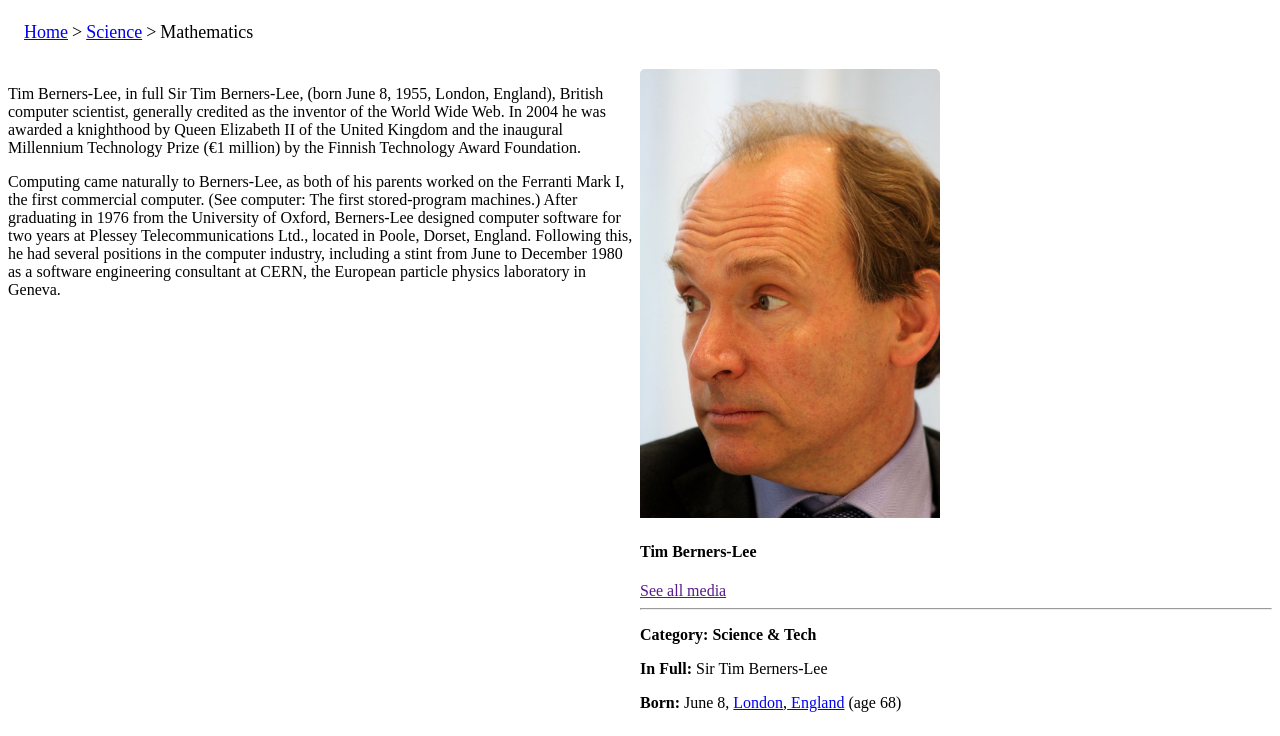
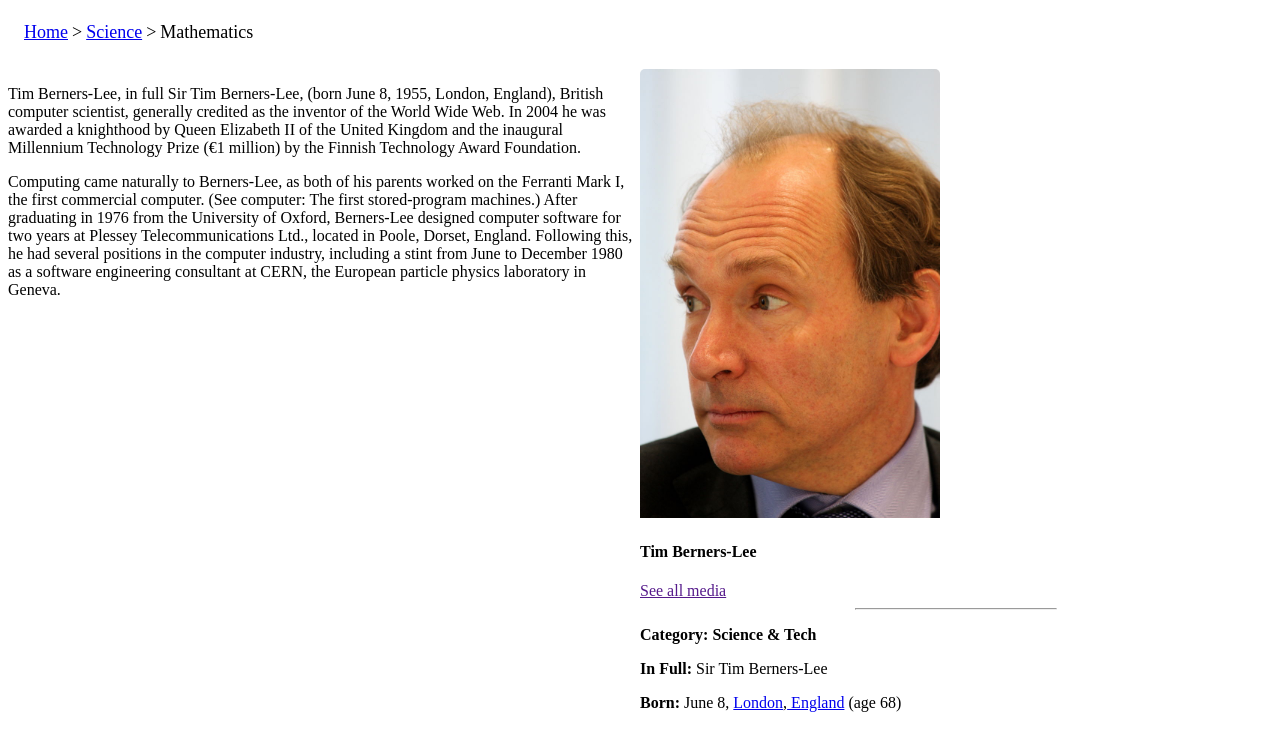
Before and after one commit to Onyx3O6/tim_berners_lee, a website built with Vite: page index.html in a window 1280 px wide. Shown: the part 89-825 px from the top of the page. Built offline with nearby package versions, Linux system fonts and the light colour scheme.

Commit message:
implemate dist

```diff
--- a/package.json
+++ b/package.json
@@ -6,7 +6,8 @@
   "scripts": {
     "dev": "vite",
     "build": "vite build",
-    "preview": "vite preview"
+    "preview": "vite preview",
+    "deploy": "npx gh-pages -d dist"
   },
   "devDependencies": {
     "gh-pages": "^6.0.0",
--- a/style.css
+++ b/style.css
@@ -80,6 +80,9 @@ article {
   grid-template-rows: 2fr;
 }
 
+hr {
+  width: 200px;
+}
 .container_card {
   grid-column: 2;
   grid-row: 1;
```
Also changed, not shown: dist/assets/800px-Tim_Berners-Lee_secondary-3cc1bb47.jpg (added), dist/index.html (added), 2 other files.
